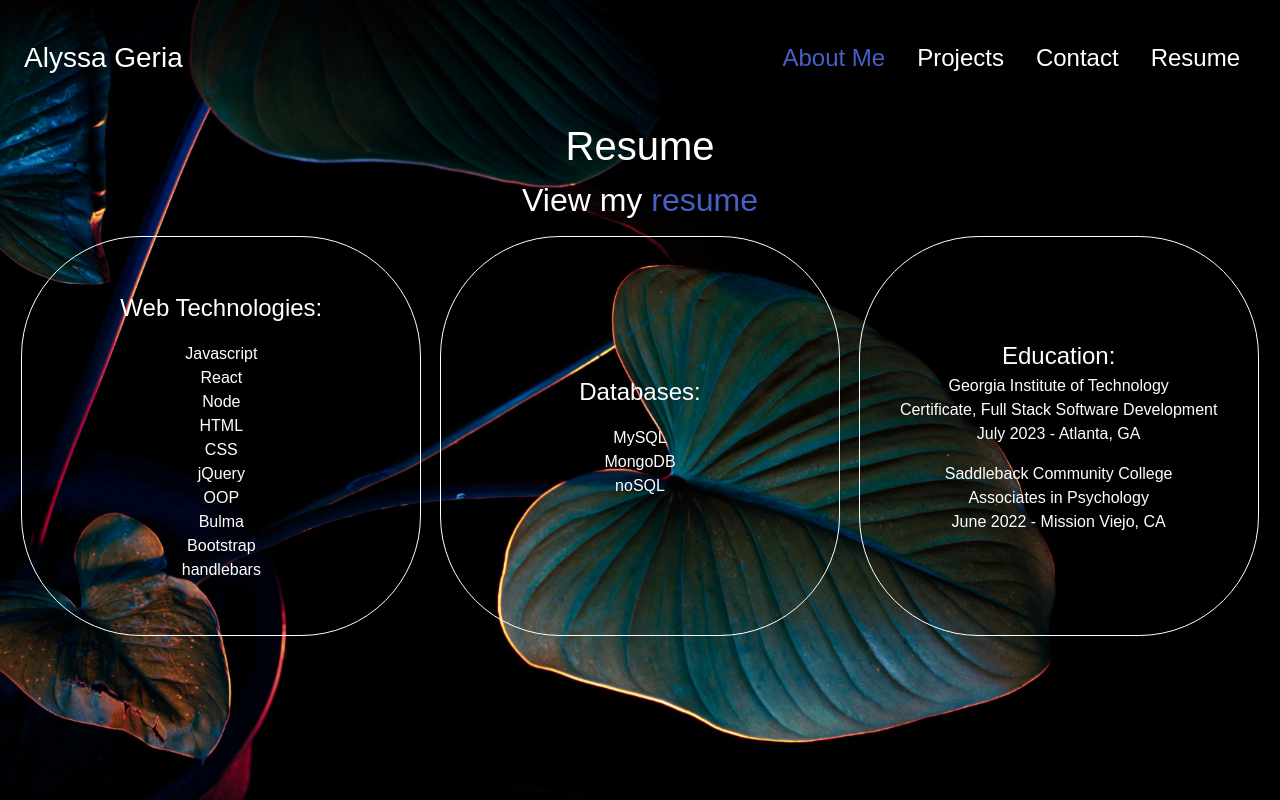
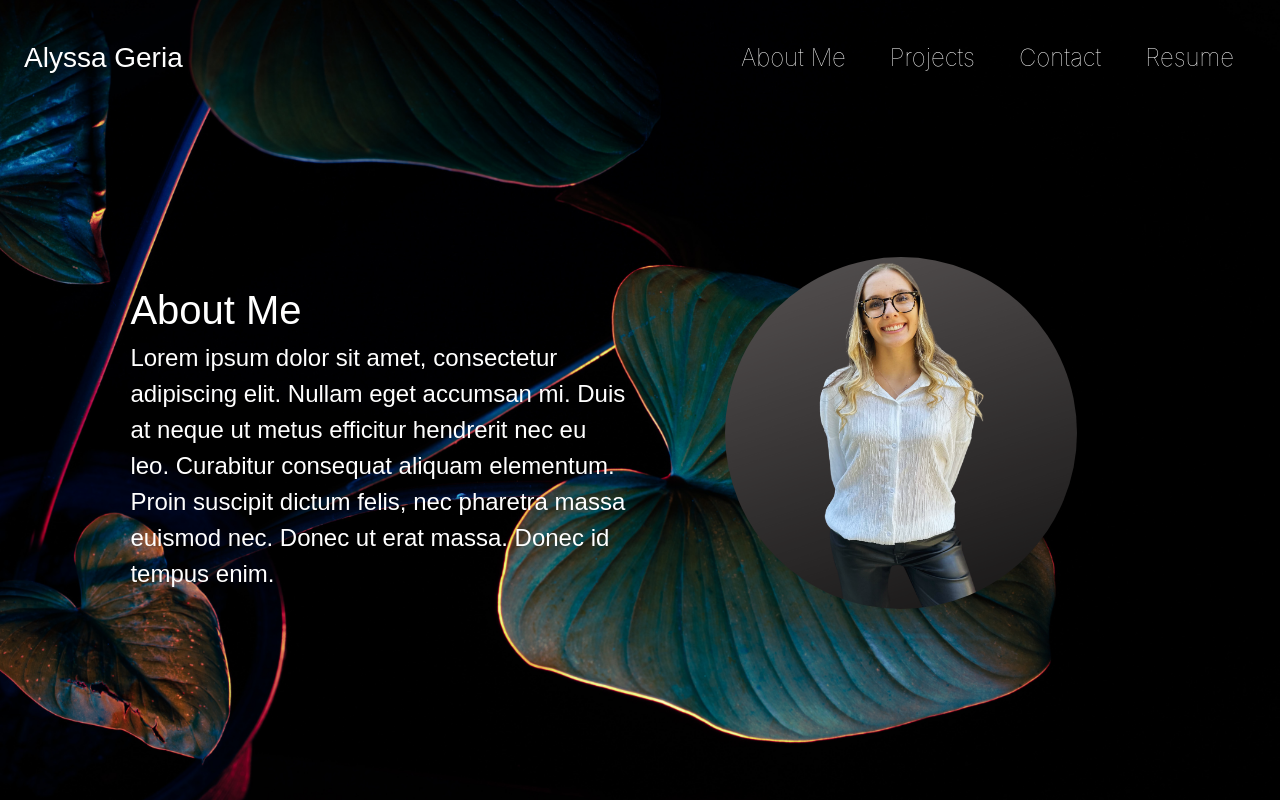
Before and after one commit to alyssageria/react-portfolio, a React (Create React App) app: page / in a window 1280 px wide. Built offline with nearby package versions, Linux system fonts and the light colour scheme.

Commit message:
navbar items change status of page

```diff
--- a/src/App.css
+++ b/src/App.css
@@ -35,6 +35,17 @@
 .nav-item {
   padding: 1rem;
   font-size: 1.5rem;
+}
+
+#nav-button {
+  background-color: transparent;
+  color: white;
+  border: none;
+  font-size: 1.5rem;
+}
+
+#nav-button:hover {
+  cursor: pointer;
 }
 
 /* about styles */
--- a/src/App.js
+++ b/src/App.js
@@ -5,12 +5,12 @@ import About from './components/pages/About';
 import Projects from './components/pages/Projects';
 import Contact from './components/pages/Contact';
 import Resume from './components/pages/Resume';
+import CurrentPage from './components/CurrentPage';
 
 function App() {
   return (
     <div className="App">
-      <Navbar />
-      <Resume />
+      <CurrentPage />
     </div>
   );
 }
--- a/src/components/CurrentPage.js
+++ b/src/components/CurrentPage.js
@@ -1,4 +1,4 @@
-import react, { useState } from 'react';
+import React, { useState } from 'react';
 import Navbar from './Navbar';
 import About from './pages/About';
 import Contact from './pages/Contact';
--- a/src/components/Navbar.js
+++ b/src/components/Navbar.js
@@ -6,10 +6,30 @@ function Navbar({ currentPage, handlePageChange }) {
             <div className='navbars'>
                 <h1 className='nav-title'>Alyssa Geria</h1>
                 <ul className='nav-items'>
-                    <li className='nav-item'><a href='#about'>About Me</a></li>
-                    <li className='nav-item'>Projects</li>
-                    <li className='nav-item'>Contact</li>
-                    <li className='nav-item'>Resume</li>
+                    <li className='nav-item'>
+                        <button
+                            id='nav-button'
+                            onClick={() => handlePageChange('About')}
+                            className={currentPage === 'About'}
+                        >About Me</button></li>
+                    <li className='nav-item'>
+                        <button
+                            id='nav-button'
+                            onClick={() => handlePageChange('Projects')}
+                            className={currentPage === 'Projects'}>
+                            Projects</button></li>
+                    <li className='nav-item'>
+                        <button
+                            id='nav-button'
+                            onClick={() => handlePageChange('Contact')}
+                            className={currentPage === 'Contact'}>
+                            Contact</button></li>
+                    <li className='nav-item'>
+                        <button
+                            id='nav-button'
+                            onClick={() => handlePageChange('Resume')}
+                            className={currentPage === 'Resume'}>
+                            Resume</button></li>
                 </ul>
             </div>
         </div>
```
